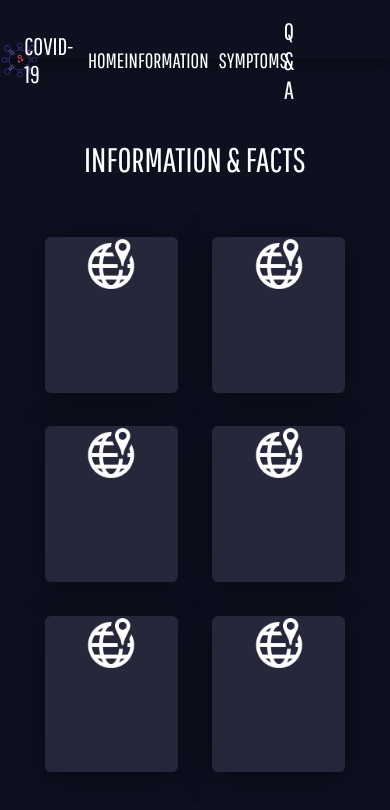
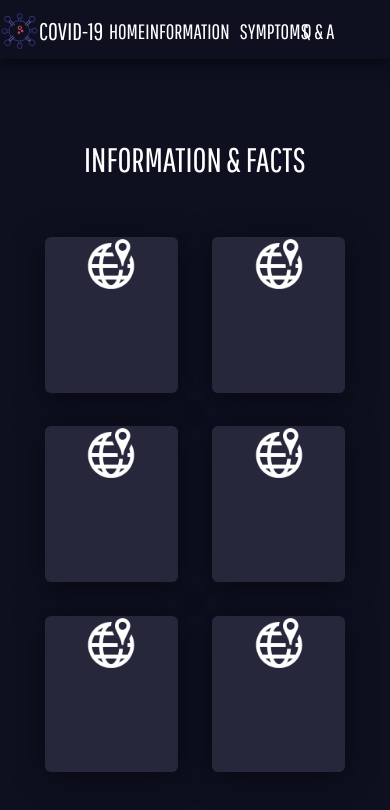
Before and after one commit to ronabet/Corona-RealTime, an Angular app: page /information in a window 390 px wide. Shown: the top 810 px of the page. Built offline with nearby package versions, Linux system fonts and the light colour scheme.

Commit message:
responsive changes css

```diff
--- a/src/app/header/header.component.css
+++ b/src/app/header/header.component.css
@@ -28,7 +28,7 @@ span {cursor: context-menu;}
     color: white;
     cursor: pointer;
     position: relative;
-    top: -1vh;
+    bottom: 7px;
     transition: 0.3s;
     text-align: center;
 }
@@ -46,7 +46,7 @@ span {cursor: context-menu;}
     color: white;
     cursor: pointer;
     position: relative;
-    top: -1vh;
+    bottom: 7px;
     transition: 0.3s;
 }
 
@@ -54,12 +54,13 @@ span {cursor: context-menu;}
     text-align: center;
     font-family: 'Pathway Gothic One', sans-serif;
     grid-area: f;
-    font-size: 25px;
+    font-size: 1.3rem;
     color: white;
     cursor: pointer;
     position: relative;
-    top: -1vh;
+    bottom: 7px;
     transition: 0.3s;
+    min-width: 40px;
 
 }
 
@@ -80,7 +81,7 @@ span {cursor: context-menu;}
     color: white;
     cursor: pointer;
     position: relative;
-    top: -1vh;
+    bottom: 7px;
     transition: 0.3s;
     left: 10px;
 }
@@ -97,7 +98,7 @@ span {cursor: context-menu;}
     color: white;
     cursor: pointer;
     position: relative;
-    top: -1vh;
+    bottom: 7px;
     transition: 0.3s;
     left: 25px;
 }
@@ -115,16 +116,16 @@ span {cursor: context-menu;}
     color: white;
     cursor: pointer;
     position: relative;
-    top: -1vh;
+    bottom: 7px;
     right: 30%;
 }
 
-#tommy-logo {
+#logo {
     grid-area: a;
     position: relative;
-    top: -1vh;
+    bottom: 7px;
     width: 10vw;
-    height: 6.5vh;
+    height: 40px;
     cursor: pointer;
 }
 
@@ -134,3 +135,24 @@ span {cursor: context-menu;}
     font-family: rubik;
     font-size: 16px;
 }
+
+@media screen and (max-width: 675px) {
+
+  #logo {
+    grid-area: a;
+    position: relative;
+    bottom: 7px;
+    width: 10vw;
+  }
+
+  #corona-title{
+    position: relative;
+    bottom: 7px;
+    right: 0;
+    min-width: 70px;
+  }
+
+
+
+
+}
--- a/src/app/header/header.component.html
+++ b/src/app/header/header.component.html
@@ -1,5 +1,5 @@
 <div class="header-wrapper">
-    <img (click)="onHome()" src="../../assets/icon.svg" id="tommy-logo">
+    <img (click)="onHome()" src="../../assets/icon.svg" id="logo">
     <p id="corona-title" (click)="onHome()">COVID-19</p>
     <p id="home" (click)="onHome()">HOME</p>
     <p id="info" (click)="onInfo()">INFORMATION</p>
--- a/src/app/header/header.component.ts
+++ b/src/app/header/header.component.ts
@@ -1,5 +1,6 @@
 import { Component, OnInit } from '@angular/core';
 import { ActivatedRoute, Router } from '@angular/router';
+
 
 @Component({
   selector: 'app-header',
@@ -7,10 +8,13 @@ import { ActivatedRoute, Router } from '@angular/router';
   styleUrls: ['./header.component.css']
 })
 export class HeaderComponent implements OnInit {
-
   constructor(private router: Router, private route: ActivatedRoute) { }
 
+  public innerWidth: any;
+
   ngOnInit(): void {
+    this.innerWidth = window.innerWidth;
+    console.log(this.innerWidth);
   }
 
   onHome(){
--- a/src/app/home/home.component.css
+++ b/src/app/home/home.component.css
@@ -1,5 +1,6 @@
 
 @import url('https://fonts.googleapis.com/css2?family=Pathway+Gothic+One&display=swap');
+
 /* #1cbfff */
 #title{
   text-align: center;
@@ -67,6 +68,7 @@
   font-size: 28px;
   transition: 0.2s;
   text-align: center;
+  font-style: normal;
   cursor: context-menu;
 }
 
@@ -81,7 +83,9 @@
   font-size: 28px;
   transition: 0.2s;
   text-align: center;
+  font-style: normal;
   cursor: context-menu;
+  min-width: 100px;
 }
 
 #deathsIL:hover {
@@ -93,6 +97,7 @@
 #otherIL {
   color: #9193a8;
   font-size: 28px;
+  font-style: normal;
   transition: 0.2s;
   text-align: center;
   cursor: context-menu;
@@ -121,7 +126,7 @@ h2 {
   text-align: center;
 }
 
-.container2{
+.cards-container{
   display: flex;
   flex-direction: row;
   flex-wrap: wrap;
@@ -211,27 +216,60 @@ h2 {
   color: white;
 }
 
-@media (max-width: 600px) {
+@media (max-width: 925px) {
   #deathsIL {
     color: #ffffff;
     font-size: 17px;
-    transition: 0.2s;
     text-align: center;
+    pointer-events:none;
   }
   #otherIL {
-    color: #9193a8;
     font-size: 17px;
-    transition: 0.2s;
     text-align: center;
+    pointer-events:none;
   }
+
   #casesIL {
-    color: #6afff3;
     font-size: 17px;
-    transition: 0.2s;
     text-align: center;
+    pointer-events:none;
+  }
+
+  .israelCard {
+    height: 25vh;
   }
 }
 
-.rontipesh {
+.component-color {
   background-color: #0e1020;
 }
+
+
+
+h1{
+  margin: 1em 0;
+  border-bottom: 1px dashed;
+  padding-bottom: 1em;
+  font-weight: lighter;
+}
+p{
+  font-style: italic;
+}
+.loader{
+  margin: 0 0 2em;
+  height: 100px;
+  width: 20%;
+  text-align: center;
+  padding: 1em;
+  margin: 0 auto 1em;
+  display: inline-block;
+  vertical-align: top;
+}
+
+/*
+  Set the color of the icon
+*/
+svg path,
+svg rect{
+  fill: #FF6700;
+}
--- a/src/app/home/home.component.html
+++ b/src/app/home/home.component.html
@@ -1,7 +1,8 @@
-<div class="rontipesh">
+<div class="component-color">
 <h4 id="title">CORONAVIRUS DISEASE REAL-TIME STATISTICS</h4>
 
 <!-- <p>{{WorldStatResObject.total_cases}}</p> -->
+<div *ngIf="StatsToDisplay.length > 1; else loader">
         <div class="WorldlCard">
           <h2 id="IsraelTitle">COVID-19 WORLD STATISTICS</h2>
           <div class="grid-container-row">
@@ -19,20 +20,38 @@
             <h2 id="IsraelTitle">COVID-19 ISRAEL STATISTICS</h2>
             <div class="grid-container">
               <p id="casesIL"> TOTAL CASES <br> {{stat.total_cases}} </p>
-              <p id="casesIL"> NEW CASES (24H) <br> +{{ stat.total_new_cases_today }} </p>
+              <p id="casesIL"> NEW CASES (24H) <br> {{ stat.total_new_cases_today }} </p>
               <p id="deathsIL"> TOTAL DEATHS <br> {{ stat.total_deaths }} </p>
-              <p id="deathsIL"> NEW DEATHS (24H) <br> +{{ stat.total_new_deaths_today }} </p>
+              <p id="deathsIL"> NEW DEATHS (24H) <br> {{ stat.total_new_deaths_today }} </p>
               <p id="otherIL"> TOTAL RECOVERED <br> {{ stat.total_recovered }} </p>
               <p id="otherIL"> SERIOUS CASES <br> {{ stat.total_serious_cases }} </p>
             </div>
           </div>
       </div>
+</div>
+
+<ng-template #loader>
+  <div class="loader loader--style2" title="1">
+    <svg version="1.1" id="loader-1" xmlns="http://www.w3.org/2000/svg" xmlns:xlink="http://www.w3.org/1999/xlink" x="0px" y="0px"
+       width="40px" height="40px" viewBox="0 0 50 50" style="enable-background:new 0 0 50 50;" xml:space="preserve">
+    <path fill="#000" d="M25.251,6.461c-10.318,0-18.683,8.365-18.683,18.683h4.068c0-8.071,6.543-14.615,14.615-14.615V6.461z">
+      <animateTransform attributeType="xml"
+        attributeName="transform"
+        type="rotate"
+        from="0 25 25"
+        to="360 25 25"
+        dur="0.6s"
+        repeatCount="indefinite"/>
+      </path>
+    </svg>
+  </div>
+</ng-template>
 
     <h4 id="worldtitle">COVID-19 WORLD STATISTICS</h4>
 
     <app-search-bar (textChanged)="searchTextChanged($event)"></app-search-bar>
 
-    <div class="container2">
+    <div class="cards-container">
       <div (click)="openDialog()" class="card" *ngFor="let stat of StatsToDisplay" >
         <span id="countryName">{{ stat.title }}</span>
         <div class="centertxt"></div>
--- a/src/app/home/home.component.ts
+++ b/src/app/home/home.component.ts
@@ -40,7 +40,7 @@ export class HomeComponent implements OnInit {
         let resCountries = res.countries_stat;
         resCountries.forEach(element => {
             this.AllCountriesArray.push({
-            "title": element.country_name,
+            "title": element.country_name.toUpperCase(),
             "total_cases": element.cases,
             "total_recovered": element.total_recovered,
             "total_deaths": element.deaths,
--- a/src/app/search-bar/search-bar.component.css
+++ b/src/app/search-bar/search-bar.component.css
@@ -33,3 +33,9 @@
     margin-right: 10px;
     object-fit: contain;
 }
+
+@media (max-width: 600px) {
+  .input-box{
+    width: 81%;
+  }
+}
--- a/src/app/search-bar/search-bar.component.ts
+++ b/src/app/search-bar/search-bar.component.ts
@@ -15,7 +15,7 @@ export class SearchBarComponent implements OnInit {
   }
 
   onChange(event: KeyboardEvent) {
-    const text: string = (event.target as HTMLInputElement).value
+    const text: string = (event.target as HTMLInputElement).value.toUpperCase();
     this.serachText = text;
     this.textChanged.emit(text);
   }
```
Also changed, not shown: 2 other files (tests, documents, lock files or other folders).
